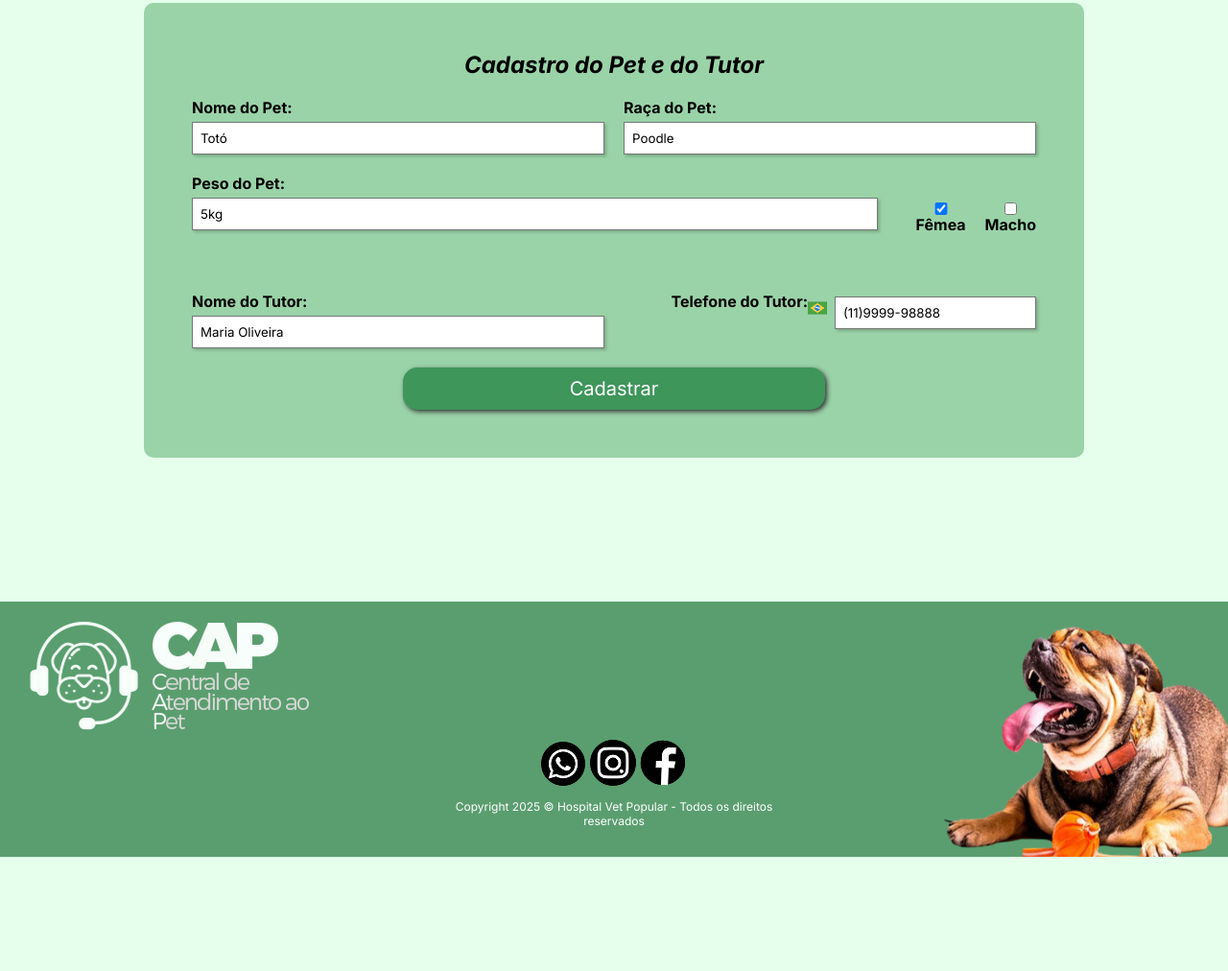
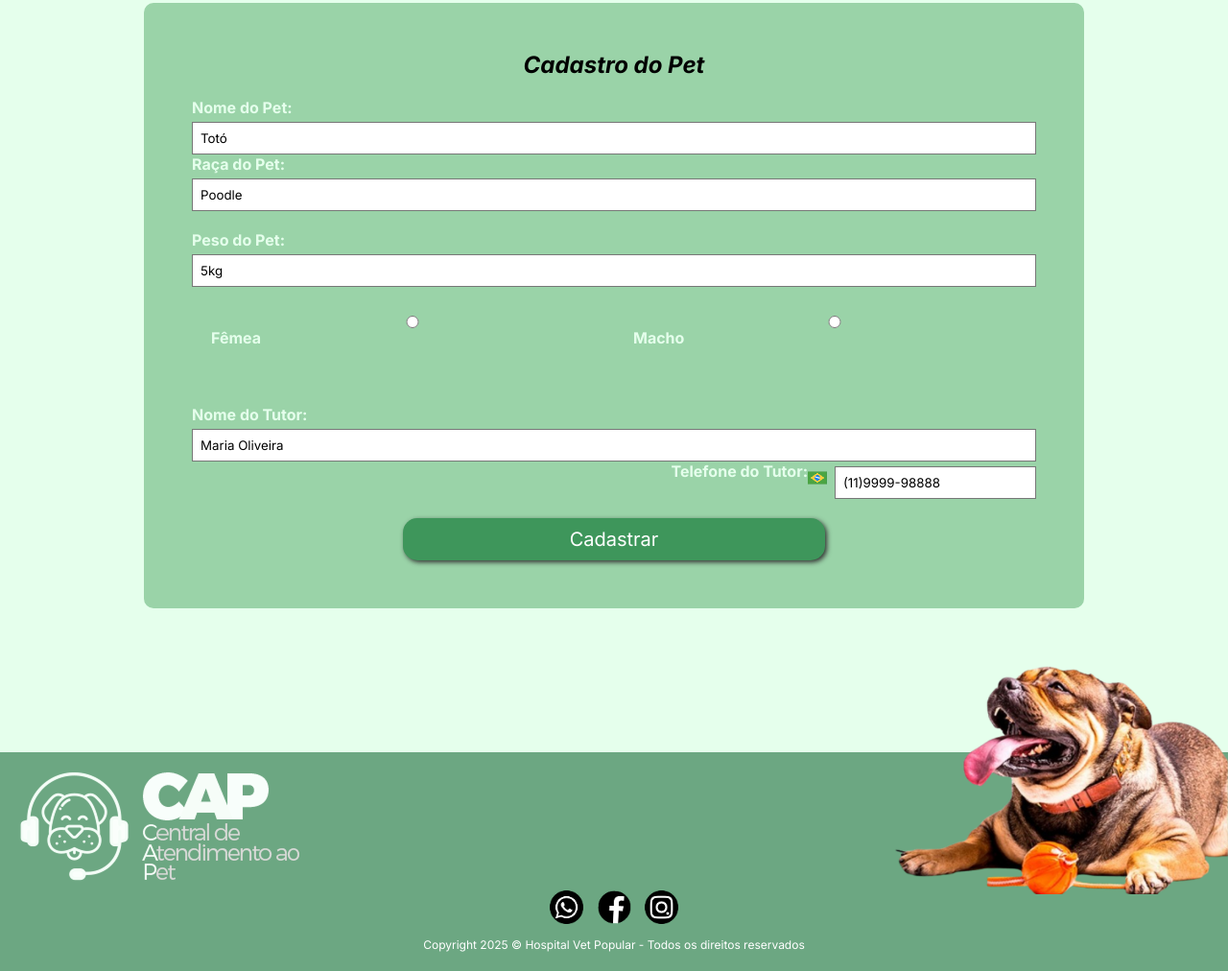
Before and after one commit to mariamuniz0804/clinica-veterin-ria, a plain HTML site: page Cadastro do Pet e do Tutor/cadastro.html in a window 1280 px wide. Shown: the part 307-1319 px from the top of the page at 96% size. Before the commit the page ends 1200 px from the top, so only its background shows below. Drawn offline with Linux system fonts and the light colour scheme.

Commit message:
cadastro

```diff
--- a/Cadastro do Pet e do Tutor/cadastro.html
+++ b/Cadastro do Pet e do Tutor/cadastro.html
@@ -1,5 +1,4 @@
 <html lang="pt-BR">
-
 <head>
     <meta charset="UTF-8" />
     <meta name="viewport" content="width=device-width, initial-scale=1.0" />
@@ -14,16 +13,16 @@
         </div>
 
         <nav>
-            <a href="index.html">Inicial</a>
+            <a href="index.html">Inicio</a>
+            <a href="cadastro.html">Cadastro</a>
             <a href="agendamento.html">Agendamento</a>
-            <a href="index.html">Sobre</a>
             <img src="img.jpg/icon instagrem.png" alt="icone Instagram" />
         </nav>
     </header>
 
 
     <main>
-        <h2>Cadastro do Pet e do Tutor</h2>
+        <h2>Cadastro do Pet</h2>
 
         <form class="cadastro-form">
             <div class="linha">
@@ -33,9 +32,10 @@
 
             <div class="linha">
                 <label>Peso do Pet:<input type="text" value="5kg" /></label>
-                <div class="checkboxes"> <br>
-                    <label><input type="checkbox" checked /> Fêmea</label>
-                    <label><input type="checkbox" />Macho</label>
+
+                <div class="radios"> <br>
+                    <label><input value="femea" name="sexo" type="radio" /> Fêmea</label>
+                    <label><input value="macho" name="sexo" type="radio" />Macho</label>
                 </div>
             </div>
 
@@ -54,20 +54,19 @@
             <button type="submit" class="botao">Cadastrar</button>
         </form>
     </main>
-    <footer>
-        <div class="footer-blocos">
-            <div class="footer-esquerda">
-                <img src="img.jpg/footer.png" alt="Logo Vida Pet" />
-            </div>
 
+   <footer>
+    <div class="cap">
+      <img src="img.jpg/footer.png" alt="CAP">
 
-            <div class="footer-centro"></div>
-            <div class="footer-direita">
-                <img src="img.jpg/whatsasp.png" alt="Logo Vida Pet/icone whatsasp" />
-                <img src="img.jpg/Instagram.png" alt="Logo Vida Pet/icone Instagram" />
-                <img src="img.jpg/facebook-rodapé.png" alt="Logo Vida Pet/ icone facebook" />
-
-                <p class="copyright">Copyright 2025 © Hospital Vet Popular - Todos os direitos reservados</p>
-
-                <img src="img.jpg/Cachorro-Home-Rodapé.png" alt="Cachorro feliz" class="cachorro" />
-    </footer>
+    </div>
+    <div class="redes">
+      <img src="img.jpg/whatsasp.png" alt="WhatsApp">
+      <img src="img.jpg/facebook-rodapé.png" alt="Facebook">
+      <img src="img.jpg/Instagram.png" alt="Instagram">
+    </div>
+    <p>Copyright 2025 © Hospital Vet Popular - Todos os direitos reservados</p>
+    <img src="img.jpg/Cachorro-Home-Rodapé.png" alt="Cachorro" class="cachorro">
+  </footer>
+</body>
+</html>
--- a/Cadastro do Pet e do Tutor/static/css/estilo.css
+++ b/Cadastro do Pet e do Tutor/static/css/estilo.css
@@ -9,21 +9,9 @@
     font-family: "Inter", sans-serif;
 }
 
-
-header {
-    background-color: #5a9c5a;
-    display: flex;
-    align-items: center;
-    justify-content: space-between;
-    padding: 5px 30px;
-}
 .logo img {
     height: 120px;
     margin-top: 20px;
-}
-
-
-nav ul li a {
     text-decoration: none;
     color: white;
     font-weight: bold;
@@ -31,17 +19,34 @@ nav ul li a {
     gap: 30px;
     display: flex;
     align-items: center;
+}
+
+
+header nav a:hover {
+    color:white;
+    text-decoration: none;
+    justify-items: end;
+    font-size: 18px;
+
+}
+
+a:link {
+  color: white;
+  background-color: transparent;
+  text-decoration: none;
+}
+
+
+nav {
+   display: flex;
+   align-items: center;
+    gap: 23px;
+    text-decoration-color: #ffffff;
 
 }
 
 
-header nav a:hover {
-    color: #000000;
-}
-
-
 body {
-  font-family: Arial, sans-serif;
   margin: 0;
   background-color: #E5FFEC;
 }
@@ -75,10 +80,22 @@ main h2 {
 }
 
 .linha {
-  display: flex;
-  gap: 20px;
-  flex-wrap: wrap;
+  height: auto;
+  align-items: center;
 }
+
+.linha input[type="text"],
+.linha input[type="email"],
+.linha input[type="password"],
+.linha input[type="date"] {
+  box-shadow: none;
+  margin-top: 5px;
+}
+
+.botao {
+  box-shadow: none;
+}
+
 
 label {
   flex: 1;
@@ -94,7 +111,7 @@ input[type="text"] {
   box-shadow: 2px 2px 3px rgba(0,0,0,0.2);
 }
 
-.checkboxes {
+.radios {
   display: flex;
   align-items: center;
   gap: 20px;
@@ -106,8 +123,6 @@ input[type="text"] {
     justify-content: end;
    flex-direction: row;
 }
-
-
 
 
 .telefone {
@@ -137,117 +152,92 @@ input[type="text"] {
 }
 
 footer {
-  background-color: #5a9e6f;
+  background-color: #6CA782;
+  padding: 20px;
   color: white;
-  padding: 20px;
   position: relative;
-  overflow: hidden;
-}
-
-.footer-blocos {
-  width: 100%;
   text-align: center;
 }
 
-.footer-esquerda,
-.footer-centro,
-.footer-direita {
-  width: 32%;
-  display: inline-block;
-  vertical-align: top;
-  text-align: center;
+.cap {
+  display: flex;
+  align-items:flex-start;
+  justify-content:flex-start;
+  gap: 15px;
   margin-bottom: 10px;
 }
 
-
-
-footer {
-  background-color: #5a9e6f;
-  color: white;
-  padding: 20px;
-  position: relative;
-  overflow: hidden;
+.redes img {
+  width: 35px;
+  margin: 0 5px;
 }
 
-.footer-blocos {
-  width: 100%;
-  text-align: center;
-}
-
-.footer-esquerda,
-.footer-centro {
-  width: 49%;
-  display: inline-block;
-  vertical-align: top;
-  text-align: center;
-}
-
-.footer-esquerda {
-  text-align: left;
-}
-
-footer {
-  background-color: #5a9e6f;
-  color: white;
-  padding: 20px;
-  position: relative;
-  overflow: hidden;
-}
-
-.logo-footer {
-  width: 120px;
-}
-
-
-.cachorro {
-  position: absolute;
-  right: 0;
-  width: 350px;
+footer p {
+  margin-top: 10px;
+  font-size: 12px;
 }
 
 .cachorro {
   position: absolute;
-  right: 10px;
-  bottom: 0;
-  height: 50px;
-  z-index: 10;
+  bottom: 80px;;
+  right: 0px;
+  width: 410px;
 }
 
-
-.redes-sociais {
-  text-align: center;
-  margin: 10px 0;
+.pata {
+  color: green;
 }
 
-.redes-sociais a {
-  margin: 0 10px;
-  font-size: 22px;
-  color: white;
-  text-decoration: none;
+.form {
+  display: flex;
+  align-items: start;
+  padding: 20px;
+  border: 2px solid #59A96D;
+  border-radius: 5px;
 }
 
-.copyright {
-  text-align: center;
-  font-size: 12px;
-  margin-top: 10px;
+.botao-form {
+  border-radius: 20px;
+  background-color: #E5FFEC;
+  height: 5vh;
+  width: 150%;
 }
 
-.cachorro {
- position: relative;
-  right: 20px;
-  bottom: 0;
-  height: 300px;
+.botao-form-n {
+  border-radius: 20px;
+  background-color: #E5FFEC;
+  height: 5vh;
+  width: 100%;
 }
 
-
-.cachorro {
-  position: absolute;
-  bottom: -10;
-  right: 0;
-  width: 350px;
+.balao {
+  display: flex;
+  flex-direction: column;
+  background-color: #59A96D;
+  padding: 20px;
+  width: 40vw;
+  border-radius: 20px;
 }
 
-hr {
-  border: 0cm;
-  border-top: 10px solid #3e965b;
+.cadastro-tutor {
+  background-color: #E5FFEC;
+  display: flex;
+  align-items: center;
+  justify-content: center;
 }
+
+.balao h2, label {
+  color: #E5FFEC;
+}
+
+.balao .linha.center {
+  display: flex;
+  justify-content: center;
+}
+
+.balao .botao {
+  background-color: #5ba86f;
+}
+.balao .botao:hover {
+  background-color: #219b42;
+}
```
Also changed, not shown: Cadastro do Pet e do Tutor/cadastro tutor.html (added, +91 -0 lines), 1 other file.
